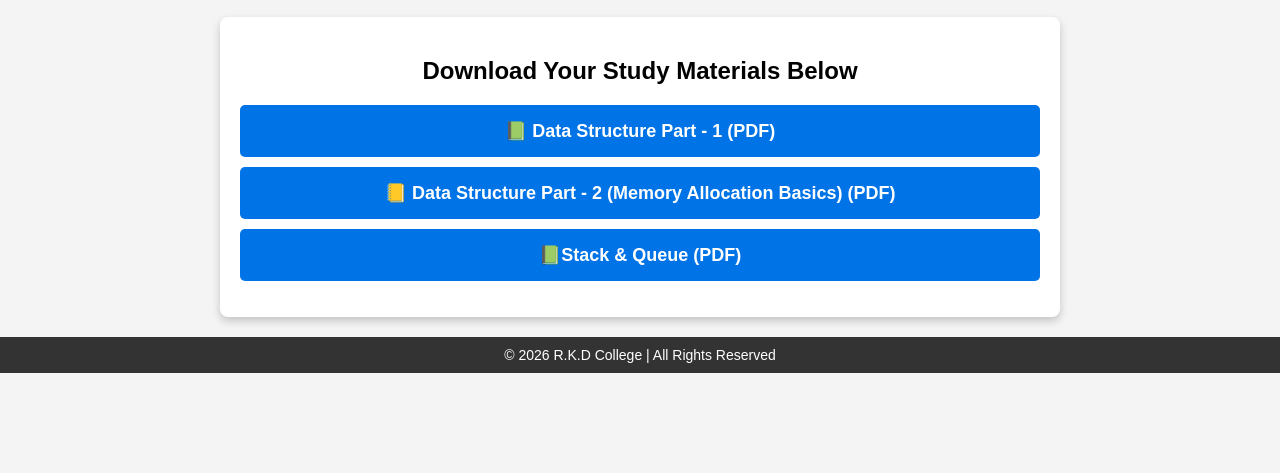
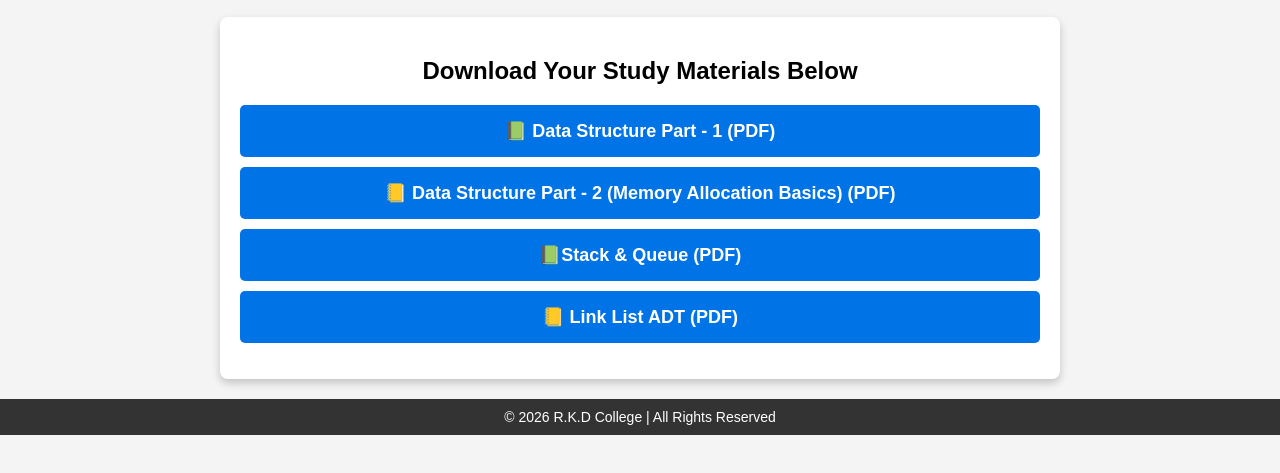
Before and after one commit to rajpus/rkdcbca2, a plain HTML site: page index.html in a window 1280 px wide. Shown: the part 71-544 px from the top of the page. Drawn offline with Linux system fonts and the light colour scheme.

Commit message:
Add files via upload

```diff
--- a/index.html
+++ b/index.html
@@ -92,9 +92,9 @@
 
 	<li><a href="https://drive.google.com/file/d/1d2sFE-4xQa-J1rmycK24jE5bgALiXSBn/view?usp=sharing" target="_blank"> 📗Stack & Queue (PDF)</a></li>
 
+
+ <li><a href="https://drive.google.com/file/d/1n-7yEzNGS9d82CDYEZN7uWQuLDsYcQmF/view?usp=sharing" target="_blank">📒 Link List ADT (PDF)</a></li>
 <!--
- <li><a href="https://drive.google.com/file/d/1nwrrQ3HwZT19JfzUBpAghr8s5ObMWsaJ/view?usp=sharing" target="_blank">📒 R Language(Operators, Control Structure, Function) (PDF)</a></li>
-
 <li><a href="https://drive.google.com/file/d/1UgGpn7AL9yJbcG4ng6YK1Q-hPmBBSQfX/view?usp=sharing" target="_blank">📗 Requirement Modeling -1 S.E (PDF)</a></li>
 
 
```
